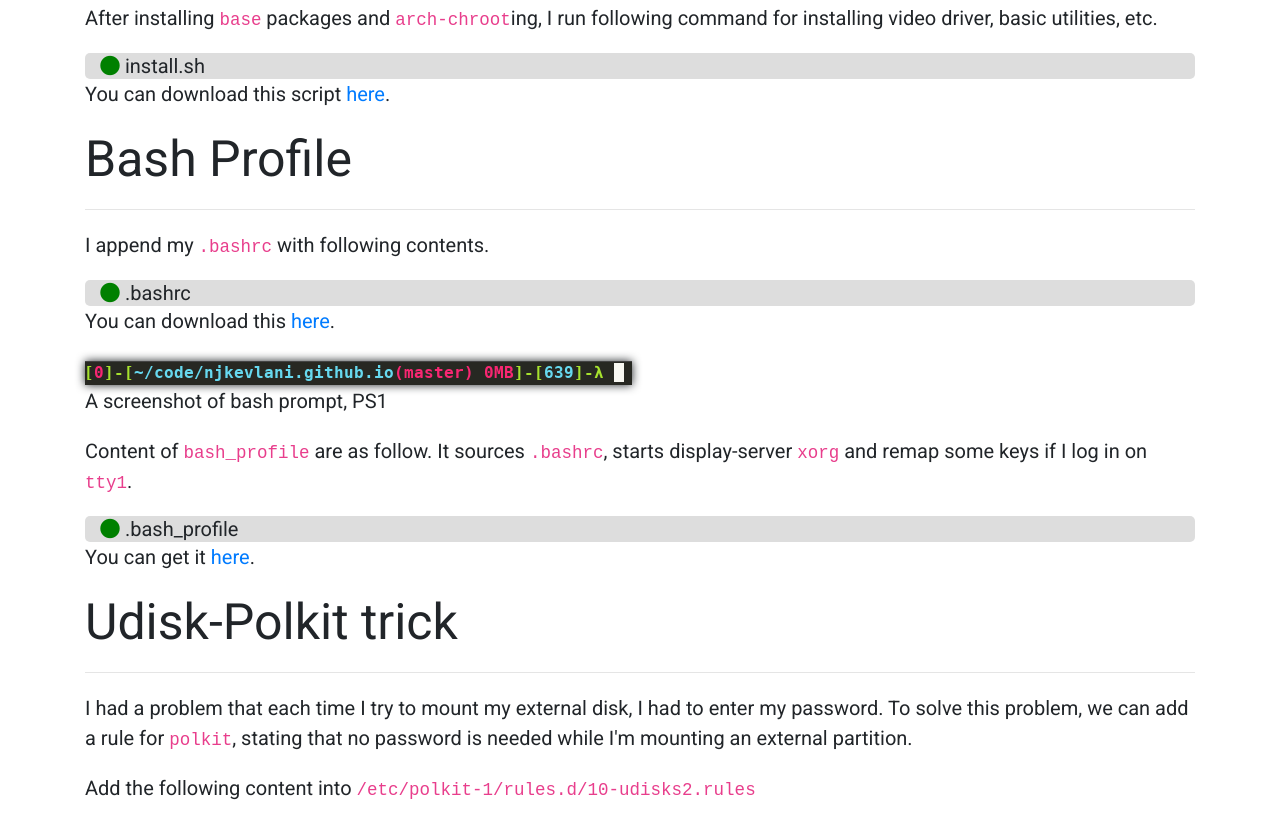
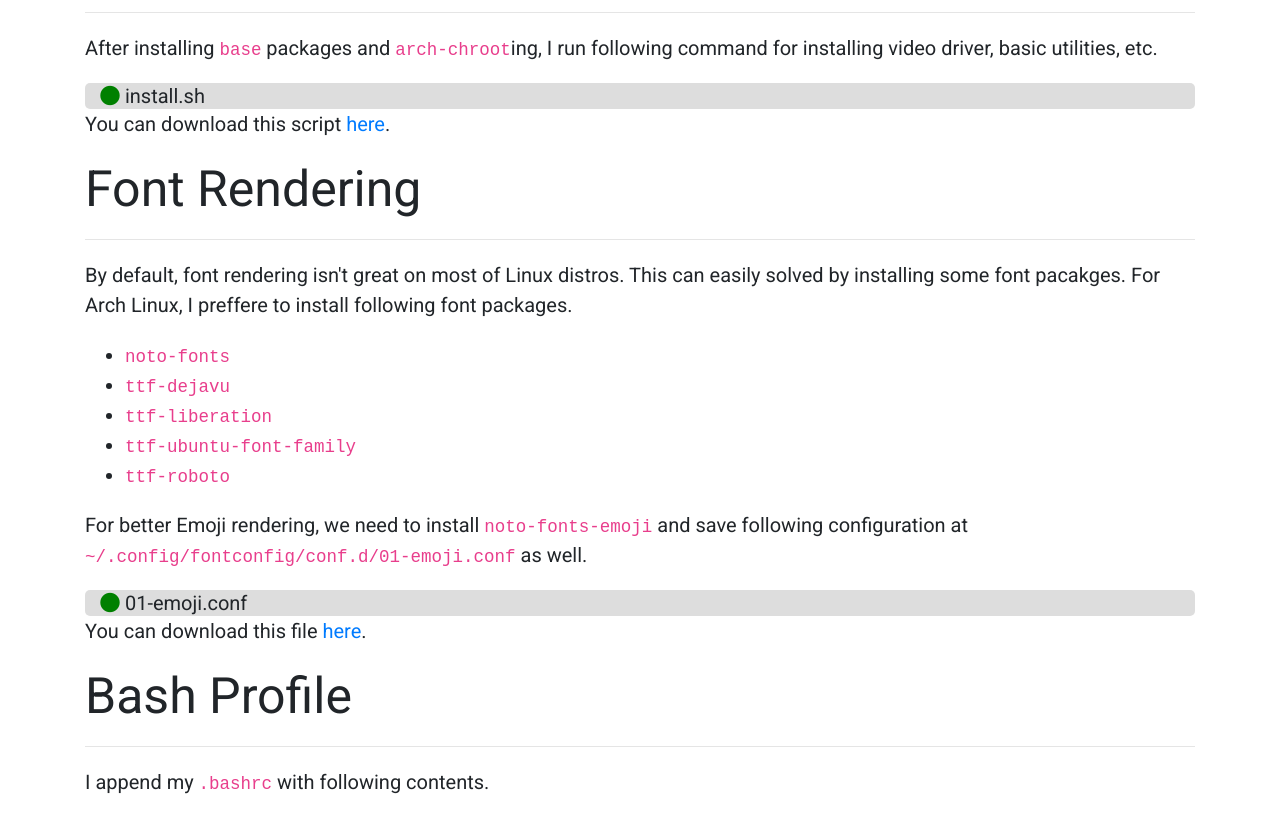
Before and after one commit to njkevlani/njkevlani.github.io_old, a plain HTML site: page linux_install/index.html in a window 1280 px wide. Shown: the part 1254-2068 px from the top of the page. Drawn offline with nearby package versions, Linux system fonts and the light colour scheme; no server answers.

Commit message:
Added Font Config for Emoji Rendering

```diff
--- a/linux_install/index.html
+++ b/linux_install/index.html
@@ -74,6 +74,7 @@
             <ol>
                 <li><a href="#introduction">Introduction</a></li>
                 <li><a href="#basic_system">Basic System</a></li>
+                <li><a href="#font_rendering">Font Rendering</a></li>
                 <li><a href="#bash_profile">Bash Profile</a></li>
                 <li><a href="#udisk_polkit_trick">Udisk-Polkit trick</a></li>
                 <li><a href="#some_cool_scripts">Some Cool Scripts</a></li>
@@ -102,6 +103,29 @@
             <code class="code_fetch" id="install.sh"></code>
             <p>
                 You can download this script <a href="public/scripts/install.sh">here</a>.
+            </p>
+        </div>
+
+        <div id="font_rendering">
+            <h1>Font Rendering</h1>
+            <hr>
+            <p>
+                By default, font rendering isn't great on most of Linux distros. This can easily solved by installing some font pacakges. For Arch Linux, I preffere to install following font packages.
+                <ul>
+                    <li><code>noto-fonts</code></li>
+                    <li><code>ttf-dejavu</code></li>
+                    <li><code>ttf-liberation</code></li>
+                    <li><code>ttf-ubuntu-font-family</code></li>
+                    <li><code>ttf-roboto</code></li>
+                </ul>
+            </p>
+            <p>
+                For better Emoji rendering, we need to install <code>noto-fonts-emoji</code> and save following configuration at <code>~/.config/fontconfig/conf.d/01-emoji.conf</code> as well.
+            </p>
+            <p class="code_heading"> <span id="temp" title="Show more | less" style="cursor: pointer; color: green;" onclick="toggleVisibility(this)"><i class="fas fa-circle"></i></span> 01-emoji.conf</p>
+            <code class="code_fetch" id="01-emoji.conf"></code>
+            <p>
+                You can download this file <a href="public/scripts/01-emoji.conf">here</a>.
             </p>
         </div>
 
```
Also changed, not shown: 2 other files.
